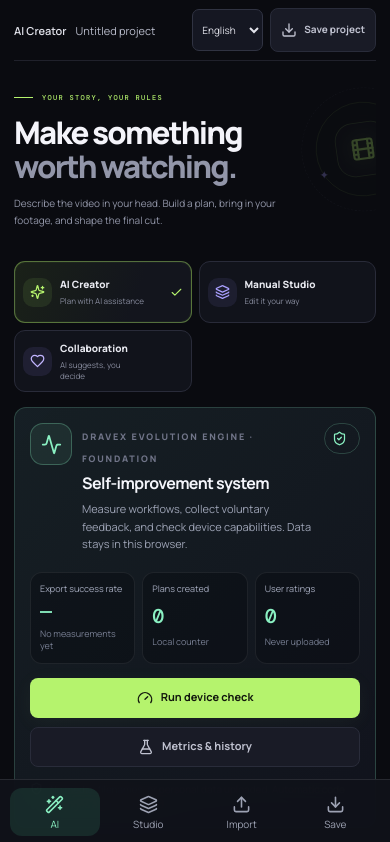
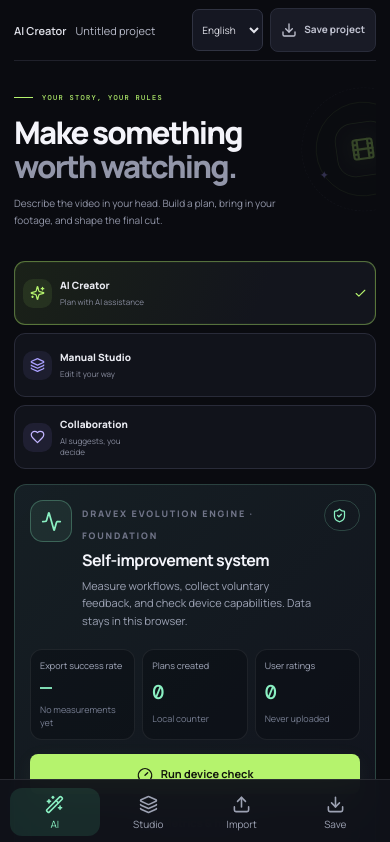
Before and after one commit to mlbbgame/dravex-ai-video-editor, a React (Vite) app: page / in a window 390 px wide. Shown: the top 842 px of the page. Built offline with nearby package versions, Linux system fonts and the light colour scheme.

Commit message:
fix: adapt three workflow choices to mobile layout

```diff
--- a/src/styles.css
+++ b/src/styles.css
@@ -81,7 +81,7 @@ h1 span { color: #9296a9; }
 .orbit-star { position: absolute; color: var(--accent); }
 .star-a { top: 22px; right: 25px; font-size: 19px; }
 .star-b { bottom: 30px; left: 17px; font-size: 15px; color: #a49aff; }
-.mode-switch { display: grid; grid-template-columns: 1fr 1fr; gap: 12px; margin-bottom: 22px; }
+.mode-switch { display: grid; grid-template-columns: repeat(3, minmax(0, 1fr)); gap: 12px; margin-bottom: 22px; }
 .mode-option { display: flex; align-items: center; gap: 12px; padding: 14px 16px; text-align: left; border: 1px solid #292b39; border-radius: 11px; background: #11131b; color: #e8e9f0; }
 .mode-option:hover { border-color: #4a4e60; }
 .mode-option.selected { background: linear-gradient(110deg, #1a2118, #13151d 68%); border-color: #b5f36d67; box-shadow: 0 0 0 1px #b5f36d0a inset; }
@@ -724,3 +724,5 @@ textarea:focus { border-color: #b5f36d80; }
   .evolution-subheading > span { max-width: 45%; overflow-wrap: anywhere; }
   .collab-notice { padding: 14px; }
 }
+
+@media (max-width: 760px) { .mode-switch { grid-template-columns: 1fr; gap: 8px; } .mode-option { min-height: 64px; } }
```
